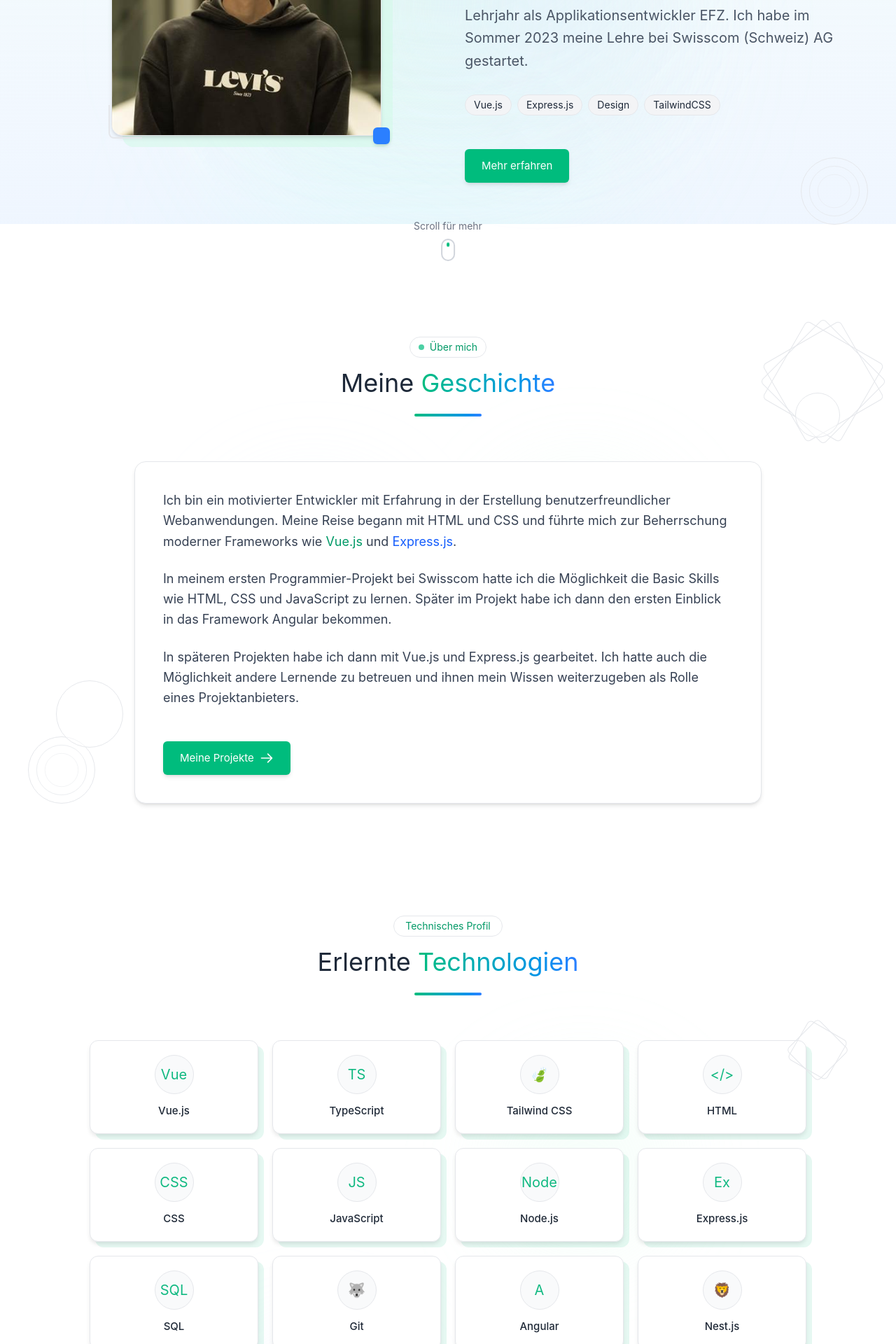
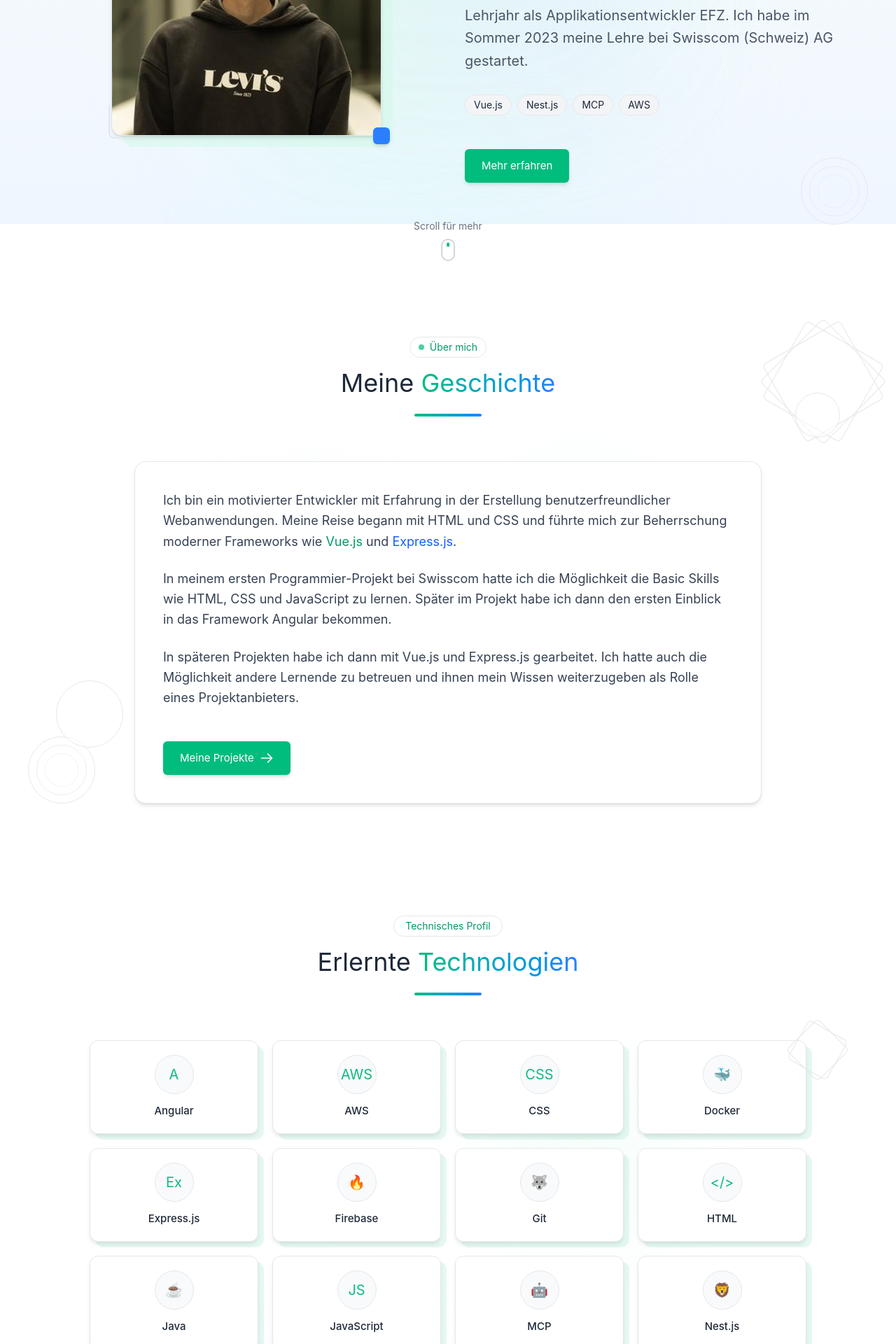
Before and after one commit to AwesomePatPat/portfolio-n-more, a Vue app: page / in a window 1280 px wide. Shown: the part 480-2400 px from the top of the page at 70% size. Built offline with nearby package versions, Linux system fonts and the light colour scheme.

Commit message:
fix: some faults

```diff
--- a/src/App.vue
+++ b/src/App.vue
@@ -55,28 +55,28 @@ export default defineComponent({
     ])
 
     const skills = ref<Skill[]>([
-      { name: 'Vue.js', color: 'emerald' },
+      { name: 'Angular', color: 'blue' },
+      { name: 'AWS', color: 'orange' },
+      { name: 'CSS', color: 'green' },
+      { name: 'Docker', color: 'blue' },
+      { name: 'Express.js', color: 'purple' },
+      { name: 'Firebase', color: 'yellow' },
+      { name: 'Git', color: 'blue' },
+      { name: 'HTML', color: 'green' },
+      { name: 'Java', color: 'purple' },
+      { name: 'JavaScript', color: 'yellow' },
+      { name: 'MCP', color: 'purple' },
+      { name: 'Nest.js', color: 'yellow' },
+      { name: 'Next.js', color: 'gray' },
+      { name: 'Node.js', color: 'gray' },
+      { name: 'Nuxt.js', color: 'purple' },
+      { name: 'OpenTofu', color: 'green' },
+      { name: 'React', color: 'blue' },
+      { name: 'Springboot', color: 'purple' },
+      { name: 'SQL', color: 'green' },
+      { name: 'Tailwind CSS', color: 'cyan' },
       { name: 'TypeScript', color: 'blue' },
-      { name: 'Tailwind CSS', color: 'cyan' },
-      { name: 'HTML', color: 'green' },
-      { name: 'CSS', color: 'green' },
-      { name: 'JavaScript', color: 'yellow' },
-      { name: 'Node.js', color: 'gray' },
-      { name: 'Express.js', color: 'purple' },
-      { name: 'SQL', color: 'green' },
-      { name: 'Git', color: 'blue' },
-      { name: 'Angular', color: 'blue' },
-      { name: 'Nest.js', color: 'yellow' },
-      { name: 'Docker', color: 'blue' },
-      { name: 'AWS', color: 'orange' },
-      { name: 'Firebase', color: 'yellow' },
-      { name: 'Nuxt.js', color: 'purple' },
-      { name: 'React', color: 'blue' },
-      { name: 'Next.js', color: 'gray' },
-      { name: 'Java', color: 'purple' },
-      { name: 'Springboot', color: 'purple' },
-      { name: 'MCP', color: 'purple' },
-      { name: 'OpenTofu', color: 'green' }
+      { name: 'Vue.js', color: 'emerald' }
     ])
 
     const languages = ref<Language[]>([
@@ -88,11 +88,13 @@ export default defineComponent({
     const projects = ref<Project[]>([
   {
     id: 1,
-    title: 'FirstSteps 2023',
+    title: 'FirstSteps',
     description: 'Einstieg bei Swisscom',
     longDescription: 'Ich habe in den First Steps meine Lehre begonnen. Dort habe ich alles rund um die Swisscom gelernt und meine Arbeitsgeräte mit den verschiedenen Tools eingerichtet und auch gelernt, wie man diese verwendet. Wir haben auch Themen wie die Arbeitssicherheit angeschaut. Sie dienten dazu uns auf die Lehre vorzubereiten.',
     provider: 'Andreas Mast',
     technologies: ['Windows', 'Android', 'Fiori', 'eNex', 'MS Teams', 'MS Office'],
+    startDate: '02.08.2023',
+    endDate: '13.08.2023',
     icon: 'home'
   },
   {
@@ -102,50 +104,62 @@ export default defineComponent({
     longDescription: 'Im Team HIVE hatte ich meinen Einstieg ins Programmieren. Ich lernte die Basics von HTML, CSS, JS, TS, Angular und GIT. Ich lernte auch agil zu arbeiten und machte mich dabei mit dem Tool Jira vertraut. Diese Technologien konnten wir in vielen verschiedenen praktischen Übungen umsetzen. Im Projekt hatten wir die Freiheit, in unserem eigenen Tempo daran zu arbeiten und ein gutes Basiswissen für die Lehre anzueigenen.',
     provider: 'Patrice Stämpfli',
     technologies: ['Angular', 'Java Script', 'Type Script', 'CSS', 'HTML', "Git", "Scrum", "Jira"],
+    startDate: '14.08.2023',
+    endDate: '31.01.2024',
     icon: 'code'
   },
   {
     id: 3,
     title: 'Minds in the Cloud',
     description: 'Leitung einer Gruppe bestehend aus Lernenden im Bereich Cloud & IT',
-    longDescription: 'Meine Kollegen Janic Moos und Panat Ruangsri leiteten zusammen mit mir die Minds in the Clouds Gruppe (eine Gruppe bestehend aus Lernenden im Bereich Cloud & IT). Wir haben uns jeweils, wenn möglich einmal im Monat, getroffen, um uns auszutauschen und verschiedene Themen zu besprechen. Ausserdem diente es uns auch dazu, neue Kontakte zu knüpfen, was sehr wichtig ist im Berufsleben. Meine Kollegen und ich leiteten und planen jeweils die Meetings vom Team und organisieren Führungen wenn die Gruppe dabei zustimmt. Dabei kam beispielsweise auch eine Führung im Swisscom Datencenter Wankdorf zustande. Dies war ein Nebenprojekt.',
+    longDescription: 'Meine Kollegen Janic Moos und Panat Ruangsri leiteten zusammen mit mir die Minds in the Clouds Gruppe (eine Gruppe bestehend aus Lernenden im Bereich Cloud & IT). Wir haben uns, wenn möglich, einmal im Monat getroffen, um uns auszutauschen und verschiedene Themen zu besprechen. Ausserdem diente es uns auch dazu, neue Kontakte zu knüpfen, was sehr wichtig ist im Berufsleben. Meine Kollegen und ich leiteten und planten jeweils die Meetings vom Team und organisierten Führungen, wenn die Gruppe dabei zustimmt. Dabei kam beispielsweise auch eine Führung im Swisscom Datencenter Wankdorf zustande. Dies war ein Nebenprojekt.',
     technologies: ['Kommunikation', 'Networking'],
+    startDate: '14.08.2023',
+    endDate: '31.07.2024',
     icon: 'heart'
   },
   {
     id: 4,
     title: 'Core Automation Team (CAT)',
-    description: 'In diesem Team habe ich die Technologien Vuejs und Nuxt kennengelernt',
-    longDescription: 'Ich bin am Februar 2024 in dem Agilen Core Automation Team (CAT) in Empfang genommen worden. Ich habe in diesem Team die Technologien Vue.js und Nuxt kennengelernt. Ich konnte bereits von Anfang an an einer Webseite arbeiten, welche alle Automatisierungen unseres Teams aufzeigt. Bis zum Ende konnte ich an dieser Seite bis zum letzten Feinschliff arbeiten. In diesem Team haben wir nach dem Agilen sAFE gearbeitet.',
-    provider: 'Roger Negri',
-    technologies: ['Vue.js', 'Nuxt', 'Type Script', 'sAFE', "Prisma", "Jira"],
+    description: 'In diesem Team habe ich die Technologien Vue.js und Nuxt.js kennengelernt',
+    longDescription: 'Ich bin am Februar 2024 in dem agilen Core Automation Team (CAT) in Empfang genommen worden. Ich habe in diesem Team die Technologien Vue.js und Nuxt.js kennengelernt. Ich konnte bereits von Anfang an an einer Webseite arbeiten, welche alle Automatisierungen unseres Teams aufzeigt. Bis zum Ende konnte ich an dieser Seite bis zum letzten Feinschliff arbeiten. In diesem Team haben wir nach dem agilen sAFE gearbeitet.',
+    provider: 'János Horváth',
+    technologies: ['Vue.js', 'Nuxt.js', 'Type Script', 'sAFE', "Prisma", "Jira"],
+    startDate: '01.02.2024',
+    endDate: '31.07.2024',
     icon: 'chip'
   },
   {
     id: 5,
     title: 'Applikationsentwickler@NexCC',
     description: 'Im NexCC konnte ich Applikationen mithilfe von Vue.js, Express.js, PowerApps und PowerAutomate entwickeln.',
-    longDescription: 'Im Next Competence Center hatte ich die Möglichkeit mir viele Technologien anzueignen. Begonnen habe ich mit einer Einstiegs Aufgabe mit Vue.js im Frontend und Express.js im Backend. Später habe ich das erste Mal eine Applikation mit einem Low Code Programm mit dem Namen Powerapps umgesetzt. Berechtigungsverwaltung und Automatisationen habe ich mit PowerAutomate umgesetzt. Im Projekt hatte ich auch die Möglichkeit in den Support zu schnuppern.',
+    longDescription: 'Im Next Competence Center hatte ich die Möglichkeit, mir viele Technologien anzueignen. Begonnen habe ich mit einer Einstiegsaufgabe mit Vue.js im Frontend und Express.js im Backend. Später habe ich das erste Mal eine Applikation mit einem Low Code Programm mit dem Namen PowerApps umgesetzt. Berechtigungsverwaltung und Automatisationen habe ich mit PowerAutomate umgesetzt. Im Projekt hatte ich auch die Möglichkeit, in den Support zu schnuppern.',
     provider: 'Urs Gloggner',
     technologies: ['Vue.js', 'Express.js', 'Type Script', 'PowerApps', "Sharepoint", "PowerAutomate"],
+    startDate: '12.08.2024',
+    endDate: '31.01.2025',
     icon: 'terminal'
   },
   {
     id: 6,
     title: 'PA@NexCC',
     description: 'Ich hatte die Möglichkeit ein zweites Projekt bei NexCC als Projektanbieter zu machen.',
-    longDescription: 'Nach meinem Projekt "Applikationsentwickler@NexCC" hatte ich die Möglichkeit ein weiteres Projekt beim Next Competence Center als Projektanbieter zu absolvieren. Hierbei musste ich viel Verantwortung tragen da mein ursprünglicher Projektanbieter für eine längere Zeit ausgefallen ist und ich statt einem Lernenden gleich zwei betreuen durfte. Ich habe den Lernenden Colin Walker und Nico Benninger zu Beginn einen Einstieg in Vue.js gegeben. Dies konnten sie bei ihrer Einstiegsaufgabe und kurz danach auch beim Projektarchiv anwenden. Dieses haben wir mit Vue.js, Nest.js und einer Docker Pipeline innerhalb von 6 Tagen umgesetzt. Anschliessend habe ich ihnen auch den Einstieg in die Power Plattformen PowerApps, PowerAutomate und Sharepoint gegeben. Sie hatten auch die Möglichkeit Einblicke in den Support zu gewinnen. Als die Lernenden fleissig am Arbeiten waren, habe ich auch einige Tools in PowerApps umgesetzt und am Projektarchiv gearbeitet.',
+    longDescription: 'Nach meinem Projekt "Applikationsentwickler@NexCC" hatte ich die Möglichkeit, ein weiteres Projekt beim Next Competence Center als Projektanbieter zu absolvieren. Hierbei musste ich viel Verantwortung tragen, da mein ursprünglicher Projektanbieter für eine längere Zeit ausgefallen ist und ich statt einem Lernenden gleich zwei betreuen durfte. Ich habe den Lernenden Colin Walker und Nico Benninger zu Beginn einen Einstieg in Vue.js gegeben. Dies konnten sie bei ihrer Einstiegsaufgabe und kurz danach auch beim <a href="https://projektarchiv.scapp.swisscom.com/" target="_blank" class="text-emerald-600 hover:text-emerald-700 underline">Projektarchiv</a> anwenden. Dieses haben wir mit Vue.js, Nest.js und einer Docker Pipeline innerhalb von 6 Tagen umgesetzt. Anschliessend habe ich ihnen auch den Einstieg in die Power Plattformen PowerApps, PowerAutomate und Sharepoint gegeben. Sie hatten auch die Möglichkeit Einblicke in den Support zu gewinnen. Als die Lernenden fleissig am Arbeiten waren, habe ich auch einige Tools in PowerApps umgesetzt und am <a href="https://projektarchiv.scapp.swisscom.com/" target="_blank" class="text-emerald-600 hover:text-emerald-700 underline">Projektarchiv</a> gearbeitet.',
     provider: 'Janis Ringli',
     technologies: ['Vue.js', 'Nest.js', 'Type Script', 'PowerApps', "Sharepoint", "PowerAutomate", "Docker", "Git", "Prisma", "iAPC"],
+    startDate: '03.02.2025',
+    endDate: ' 03.08.2025',
     icon: 'clipboard-list'
   },
     {
     id: 7,
     title: 'Team Halo',
-    description: 'In diesem Projekt habe ich kentnisse in Java und in der Entwicklung von MCP erworben.',
-    longDescription: 'Im Projekt habe ich mit einer Starterapp begonnen um die erforderlichen Technologien (Springboot, AWS, MCP und weiteres) zu erlernen. Später haben wir an Produktiven Aufträgen gearbeitet, um interne Prozesse mit AI zu vereinfachen.',
+    description: 'In diesem Projekt habe ich Kenntnisse in Java und in der Entwicklung von MCP erworben.',
+    longDescription: 'Im Projekt habe ich mit einer Starterapp begonnen um die erforderlichen Technologien (Springboot, AWS, MCP und weiteres) zu erlernen. Später haben wir an produktiven Aufträgen gearbeitet, um interne Prozesse mit AI zu vereinfachen.',
     provider: 'Gregory Hubacher',
     technologies: ['Java', 'Springboot', 'AWS', 'MCP', 'AI'],
+    startDate: '04.08.2025',
+    endDate: '30.01.2026',
     icon: 'server'
   },
   {
@@ -155,6 +169,8 @@ export default defineComponent({
     longDescription: 'Hier ist Platz für mein Projekt bei dir.',
     provider: '???',
     technologies: ['?', '?', '?'],
+    startDate: '???',
+    endDate: '???',
     icon: 'star'
   }
 ])
--- a/src/components/IntroSection.vue
+++ b/src/components/IntroSection.vue
@@ -57,9 +57,9 @@
 
           <div class="flex flex-wrap gap-2">
             <span class="skill-badge px-3 py-1 rounded-full bg-gray-100 border border-gray-200 text-sm text-gray-800">Vue.js</span>
-            <span class="skill-badge px-3 py-1 rounded-full bg-gray-100 border border-gray-200 text-sm text-gray-800">Express.js</span>
-            <span class="skill-badge px-3 py-1 rounded-full bg-gray-100 border border-gray-200 text-sm text-gray-800">Design</span>
-            <span class="skill-badge px-3 py-1 rounded-full bg-gray-100 border border-gray-200 text-sm text-gray-800">TailwindCSS</span>
+            <span class="skill-badge px-3 py-1 rounded-full bg-gray-100 border border-gray-200 text-sm text-gray-800">Nest.js</span>
+            <span class="skill-badge px-3 py-1 rounded-full bg-gray-100 border border-gray-200 text-sm text-gray-800">MCP</span>
+            <span class="skill-badge px-3 py-1 rounded-full bg-gray-100 border border-gray-200 text-sm text-gray-800">AWS</span>
           </div>
 
           <div class="flex flex-wrap gap-4 pt-4">
--- a/src/types.ts
+++ b/src/types.ts
@@ -16,6 +16,8 @@ export interface Project {
   longDescription?: string;
   provider?: string;
   technologies?: string[];
+  startDate?: string;
+  endDate?: string;
 }
 
 export interface NavItem {
```
Also changed, not shown: src/components/ProjectDetailModal.vue (+11 -1 lines).
